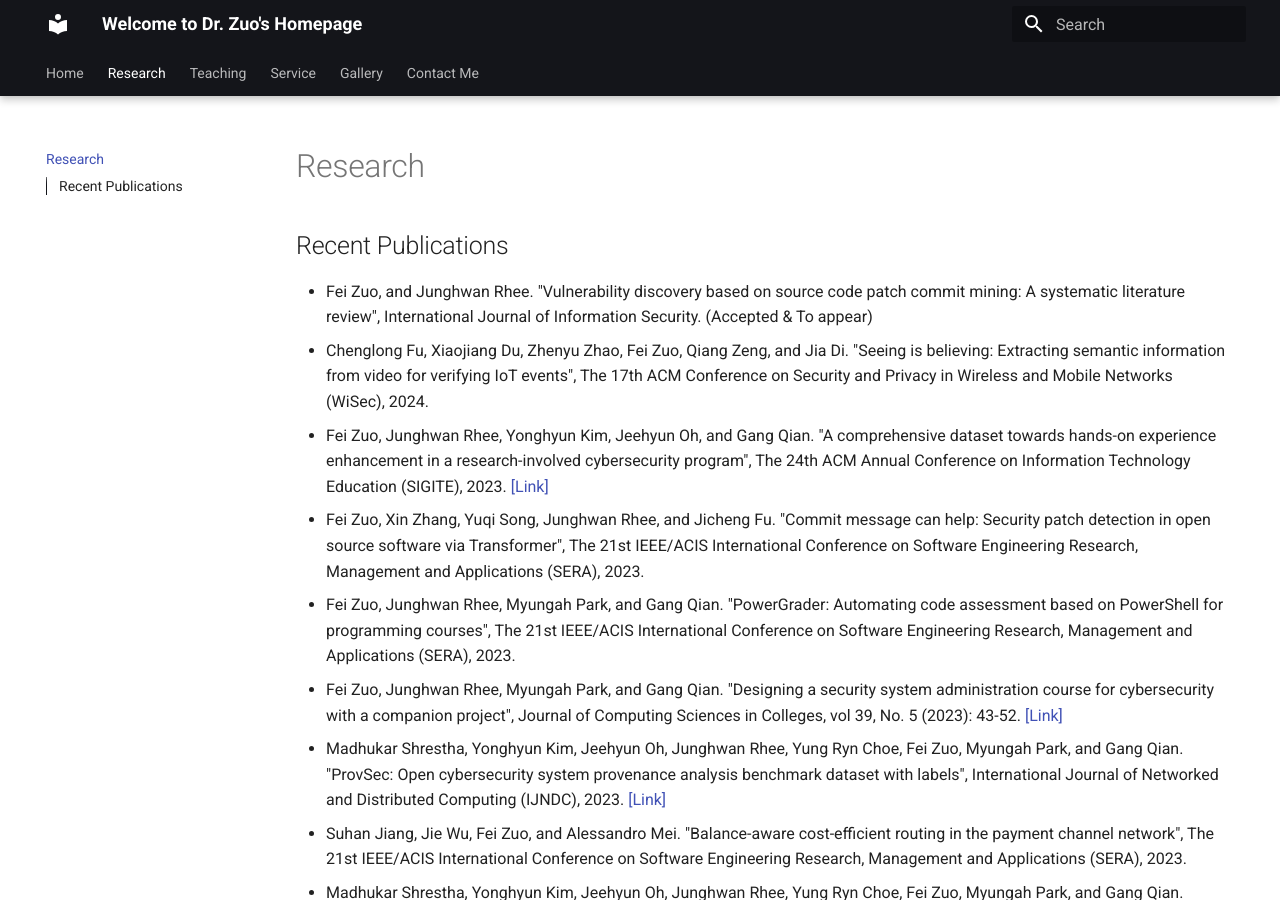
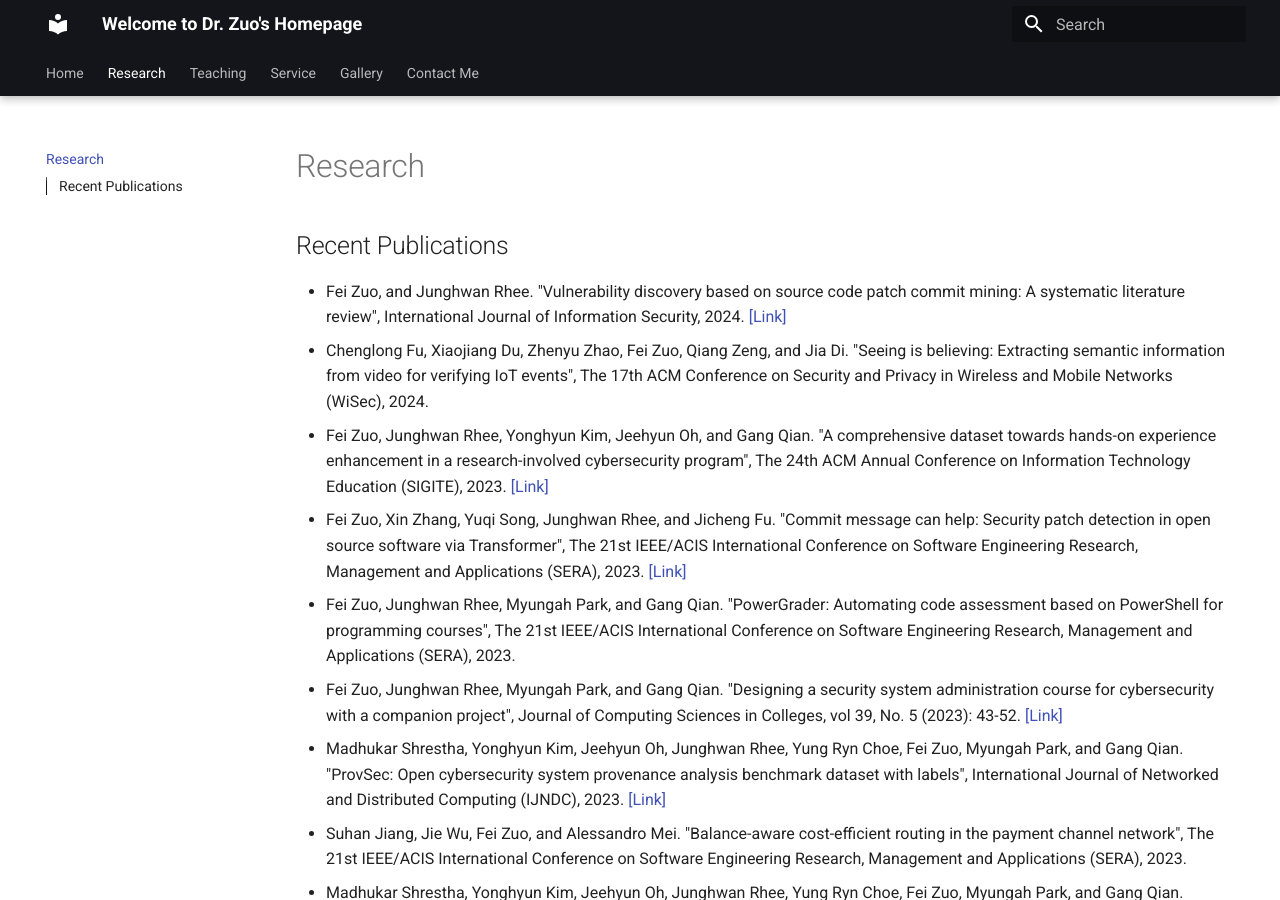
Before and after one commit to fzuo/homepage, an MkDocs documentation site: the page built from docs/research.md, in a window 1280 px wide and 900 px high. Built offline with MkDocs 1.6.1 and Material for MkDocs 9.7.7, drawn with Linux system fonts in a browser that asks for light colours.

Commit message:
Updating files

```diff
--- a/docs/research.md
+++ b/docs/research.md
@@ -4,14 +4,14 @@
 
 <ul>
 
-<li> Fei Zuo, and Junghwan Rhee. "Vulnerability discovery based on source code patch commit mining: A systematic literature review", International Journal of Information Security. (Accepted & To appear)
+<li> Fei Zuo, and Junghwan Rhee. "Vulnerability discovery based on source code patch commit mining: A systematic literature review", International Journal of Information Security, 2024. <a href="https://github.com/fzuo/Patch-Commits-Study/blob/master/papers/patch_commit_mining_review.pdf">[Link]</a>
 
 <li> Chenglong Fu, Xiaojiang Du, Zhenyu Zhao, Fei Zuo, Qiang Zeng, and Jia Di. "Seeing is believing: Extracting semantic information from video for verifying IoT events", The 17th ACM Conference on Security and Privacy in Wireless and Mobile Networks
 (WiSec), 2024.
 
 <li> Fei Zuo, Junghwan Rhee, Yonghyun Kim, Jeehyun Oh, and Gang Qian. "A comprehensive dataset towards hands-on experience enhancement in a research-involved cybersecurity program", The 24th ACM Annual Conference on Information Technology Education (SIGITE), 2023. <a href="https://dl.acm.org/doi/10.1145/3585059.3611416">[Link]</a>
 
-<li> Fei Zuo, Xin Zhang, Yuqi Song, Junghwan Rhee, and Jicheng Fu. "Commit message can help: Security patch detection in open source software via Transformer", The 21st IEEE/ACIS International Conference on Software Engineering Research, Management and Applications (SERA), 2023.
+<li> Fei Zuo, Xin Zhang, Yuqi Song, Junghwan Rhee, and Jicheng Fu. "Commit message can help: Security patch detection in open source software via Transformer", The 21st IEEE/ACIS International Conference on Software Engineering Research, Management and Applications (SERA), 2023. <a href="https://github.com/fzuo/Patch-Commits-Study/blob/master/papers/Commit_Message_Can_Help.pdf">[Link]</a>
 
 <li> Fei Zuo, Junghwan Rhee, Myungah Park, and Gang Qian. "PowerGrader: Automating code assessment based on PowerShell for programming courses", The 21st IEEE/ACIS International Conference on Software Engineering Research, Management and Applications (SERA), 2023.
 
```
